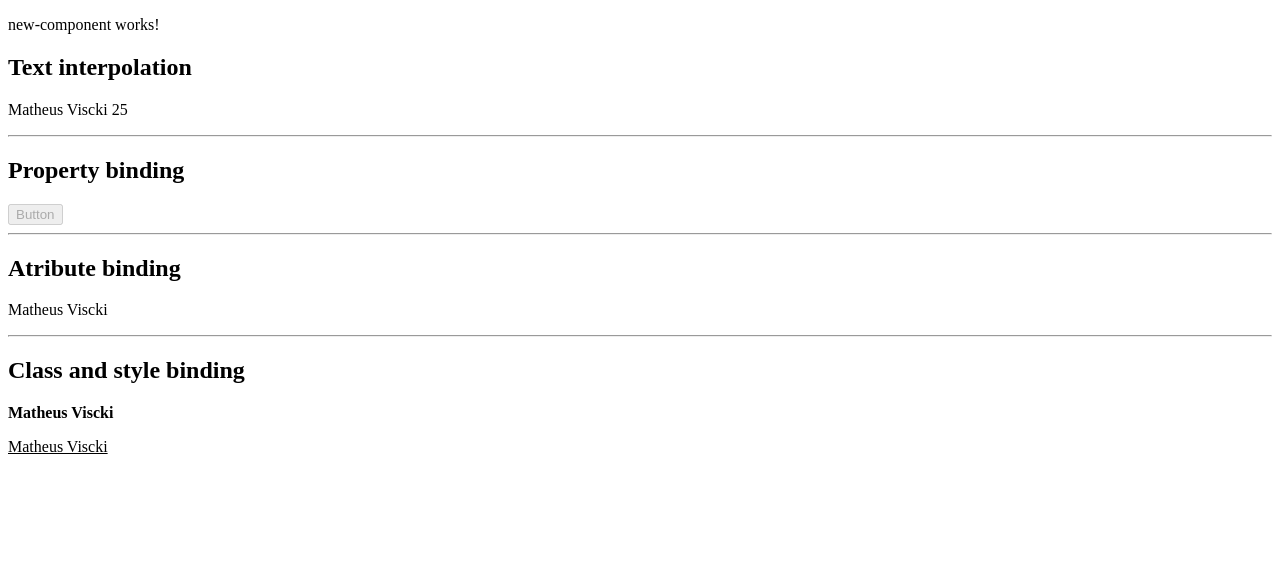
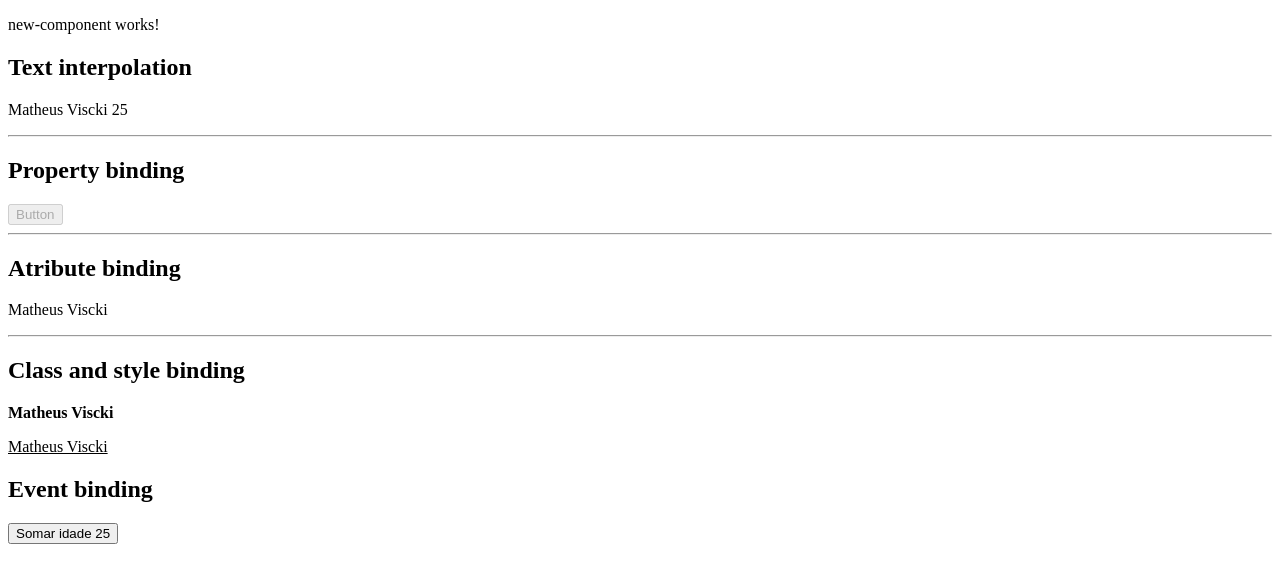
Before and after one commit to mathvsk/meu-primeiro-projeto, an Angular app: page / in a window 1280 px wide. Shown: the top 582 px of the page. Built offline with nearby package versions, Linux system fonts and the light colour scheme.

Commit message:
feat: aplicar event binding

```diff
--- a/src/app/components/template/template-binding/template-binding.component.html
+++ b/src/app/components/template/template-binding/template-binding.component.html
@@ -15,3 +15,6 @@
 <h2>Class and style binding</h2>
 <p [class.classe-teste]="true">{{ this.name }}</p>
 <p [style.text-decoration]="'underline'">{{ this.name }}</p>
+
+<h2>Event binding</h2>
+<button (click)="sum()">Somar idade {{ this.age }}</button>
--- a/src/app/components/template/template-binding/template-binding.component.ts
+++ b/src/app/components/template/template-binding/template-binding.component.ts
@@ -11,4 +11,8 @@ export class TemplateBindingComponent {
   public name = "Matheus Viscki"
   public age = 25
   public isDisabled = true
+
+  sum() {
+    this.age++
+  }
 }
```
